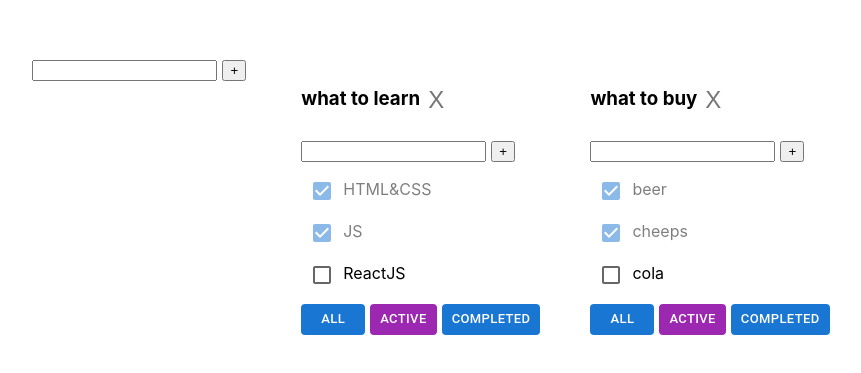
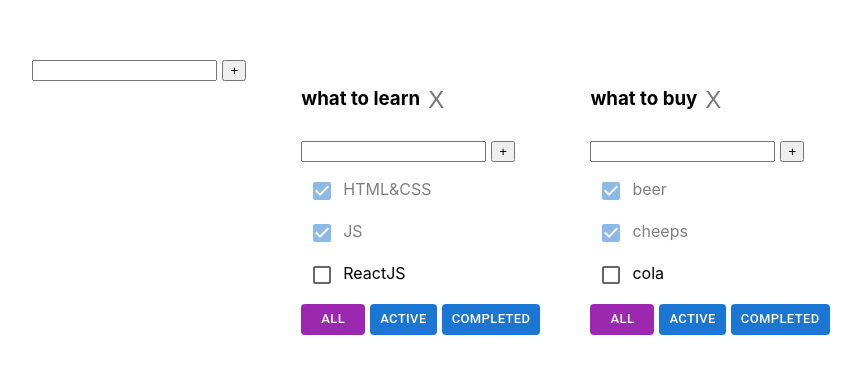
Before and after one commit to VanoKi/todolist-react, a React (Vite) app: page / in a window 1280 px wide. Shown: the part 203-576 px from the top of the page, without its empty margins (184-1045 px from the left). Built offline with nearby package versions, Linux system fonts and the light colour scheme.

Commit message:
fix: btns

```diff
--- a/src/TodoListItem.tsx
+++ b/src/TodoListItem.tsx
@@ -106,6 +106,7 @@ export const TodolistItem = (props: Props) => {
             size='small'
             disableElevation
             onClick={() => changeFilter('all', todolistId)}
+            color={filter === 'all' ? 'secondary' : 'primary'}
           >
             All
           </Button>
@@ -115,7 +116,7 @@ export const TodolistItem = (props: Props) => {
             disableElevation
             onClick={() => changeFilter('active', todolistId)}
             sx={{m: '0 5px'}}
-            color={filter === 'all' ? 'secondary' : 'primary'}
+            color={filter === 'active' ? 'secondary' : 'primary'}
           >
             Active
           </Button>
@@ -124,6 +125,7 @@ export const TodolistItem = (props: Props) => {
             size='small'
             disableElevation
             onClick={() => changeFilter('completed', todolistId)}
+            color={filter === 'completed' ? 'secondary' : 'primary'}
           >
             Completed
           </Button>
```
